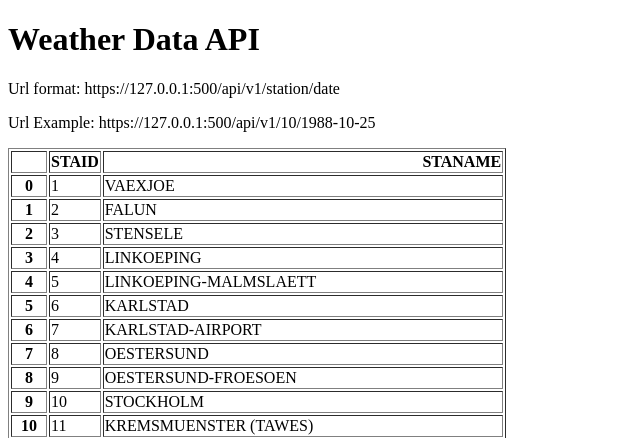
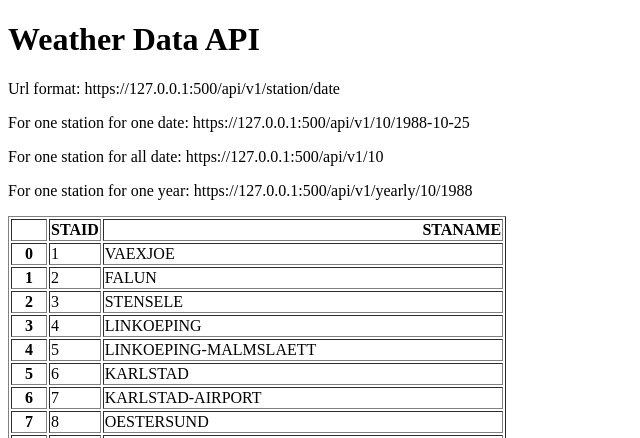
Before and after one commit to chyka9632/flask_html, a Flask app: page / in a window 1280 px wide. Shown: the top 438 px of the page, without its empty margins (0-640 px from the left). Run offline with Flask 3, Linux system fonts and the light colour scheme.

Commit message:
Add URL endpoint yearly and all data

```diff
--- a/main.py
+++ b/main.py
@@ -21,5 +21,22 @@ def about(station, date):
             "temperature": temperature}
 
 
+@app.route("/api/v1/<station>")
+def all_date(station):
+    filename = "data_small/TG_STAID" + str(station).zfill(6) + ".txt"
+    df = pd.read_csv(filename, skiprows=20, parse_dates=["    DATE"])
+    result = df.to_dict(orient="records")
+    return result
+
+
+@app.route("/api/v1/yearly/<station>/<year>")
+def yearly(station, year):
+    filename = "data_small/TG_STAID" + str(station).zfill(6) + ".txt"
+    df = pd.read_csv(filename, skiprows=20)
+    df["    DATE"] = df["    DATE"].astype(str)
+    result = df[df["    DATE"].str.startswith(str(year))].to_dict(orient="records")
+    return result
+
+
 if __name__ == "__main__":
     app.run(debug=True)
--- a/templates/home.html
+++ b/templates/home.html
@@ -7,7 +7,9 @@
 <body>
 <h1>Weather Data API</h1>
 <p>Url format: https://127.0.0.1:500/api/v1/station/date</p>
-<p>Url Example: https://127.0.0.1:500/api/v1/10/1988-10-25</p>
+<p>For one station for one date: https://127.0.0.1:500/api/v1/10/1988-10-25</p>
+<p>For one station for all date: https://127.0.0.1:500/api/v1/10</p>
+<p>For one station for one year: https://127.0.0.1:500/api/v1/yearly/10/1988</p>
 <p>{{station_table|safe}}</p>
 </body>
 </html>
```
